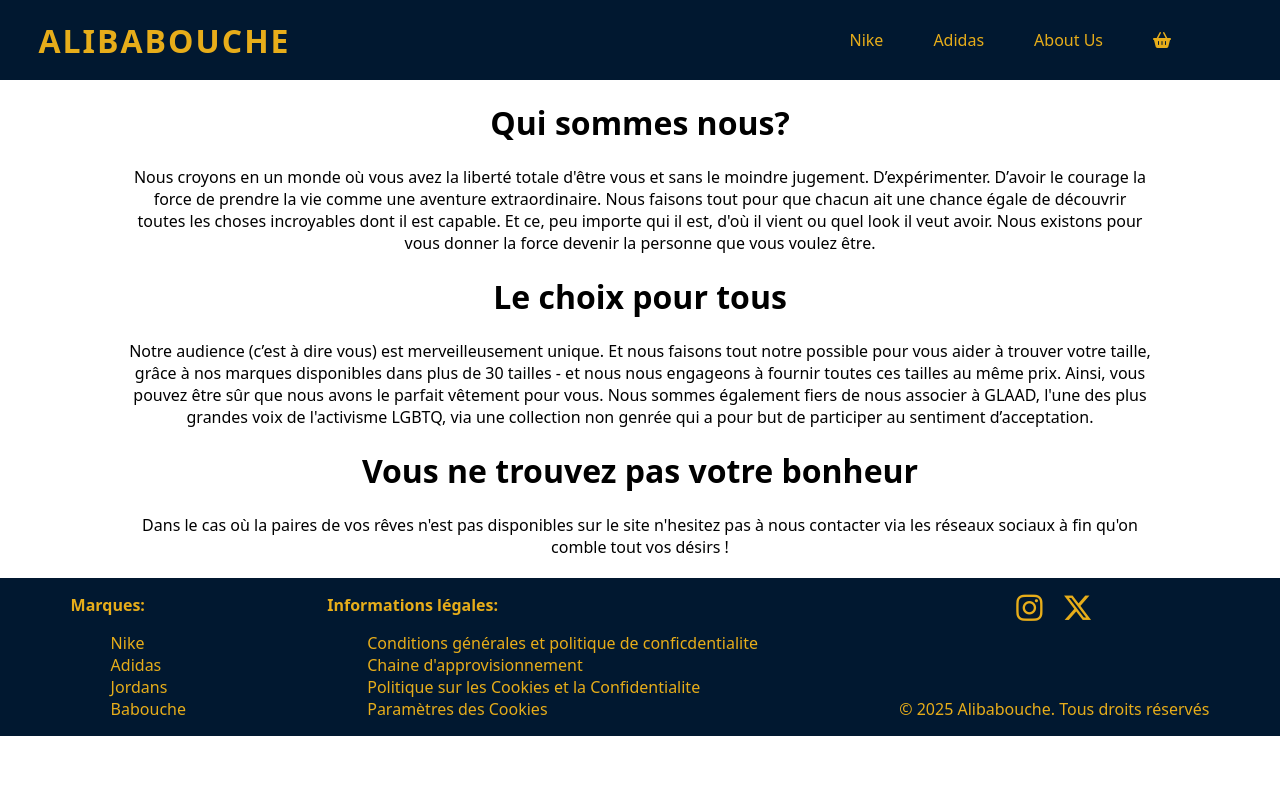
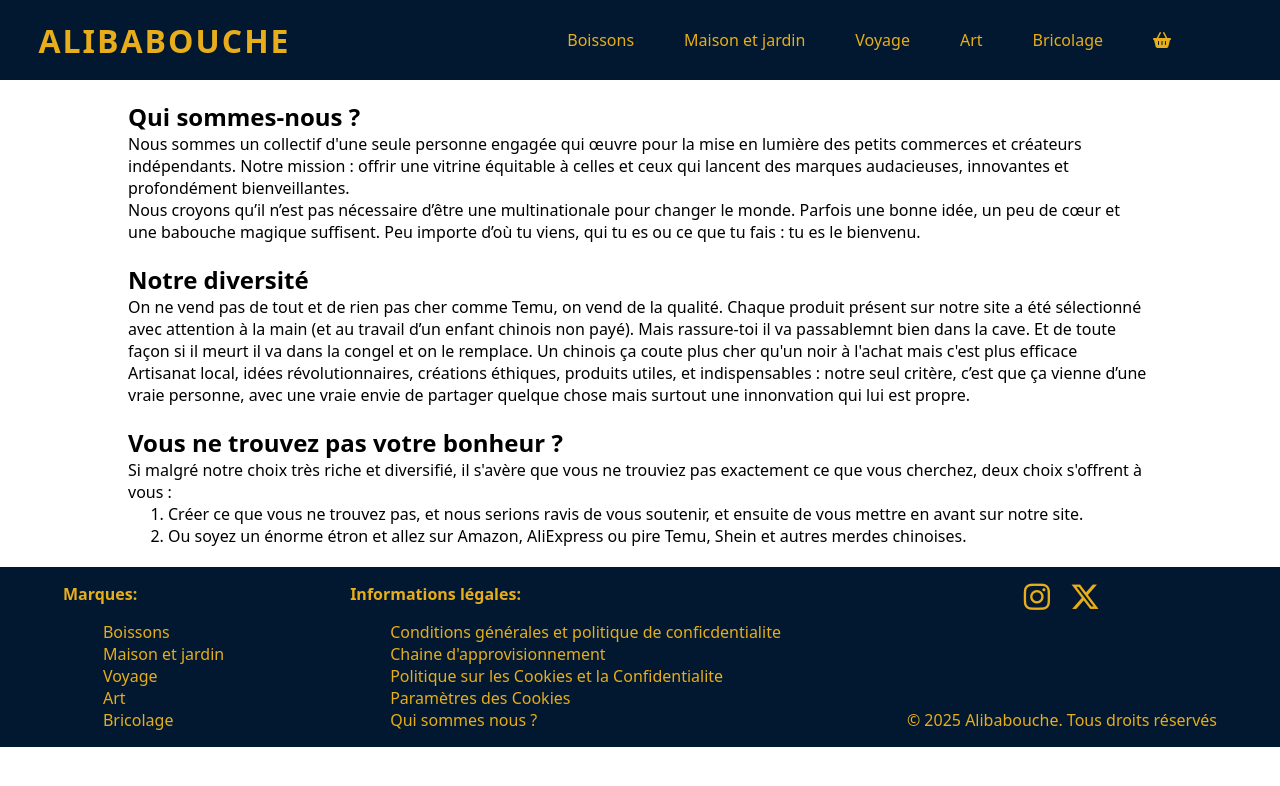
Before and after one commit to Bastien-Project/Alibabouche, a PHP site: page /aboutUs.php in a window 1280 px wide. Shown: the top 786 px of the page. Run offline with PHP 8.4, Linux system fonts and the light colour scheme; some libraries are stand-ins or nearby versions.

Commit message:
FIX : fin de refonte de la page Qui sommes nous ?

```diff
--- a/aboutUs.php
+++ b/aboutUs.php
@@ -1,18 +1,28 @@
 <?php include 'header.php'; ?>
 
 <div class="AboutUs">
-    <h1>Qui sommes nous?</h1>
-    <p>Nous croyons en un monde où vous avez la liberté totale d'être vous et sans le moindre jugement. D’expérimenter.
-        D’avoir le courage la force de prendre la vie comme une aventure extraordinaire. Nous faisons tout pour que chacun
-        ait une chance égale de découvrir toutes les choses incroyables dont il est capable. Et ce, peu importe qui il est, d'où il vient ou quel look il veut avoir.
-        Nous existons pour vous donner la force devenir la personne que vous voulez être.</p>
-    <h1>Le choix pour tous</h1>
-    <p>Notre audience (c’est à dire vous) est merveilleusement unique. Et nous faisons tout notre possible pour vous aider à trouver votre taille, grâce à nos
-        marques disponibles dans plus de 30 tailles - et nous nous engageons à fournir toutes ces tailles au même prix. Ainsi, vous
-        pouvez être sûr que nous avons le parfait vêtement pour vous. Nous sommes également fiers de nous associer à GLAAD, l'une des plus grandes voix
-        de l'activisme LGBTQ, via une collection non genrée qui a pour but de participer au sentiment d’acceptation.</p>
-    <h1>Vous ne trouvez pas votre bonheur</h1>
-    <p>Dans le cas où la paires de vos rêves n'est pas disponibles sur le site n'hesitez pas à nous contacter via les réseaux sociaux à fin qu'on comble tout vos désirs !</p>
+    <h2>Qui sommes-nous ?</h2>
+    <p>
+        Nous sommes un collectif d'une seule personne engagée qui œuvre pour la mise en lumière des petits commerces et créateurs indépendants.
+        Notre mission : offrir une vitrine équitable à celles et ceux qui lancent des marques audacieuses, innovantes et profondément bienveillantes.
+        <br> Nous croyons qu’il n’est pas nécessaire d’être une multinationale pour changer le monde. Parfois une bonne idée, un peu de cœur et une babouche magique suffisent.
+        Peu importe d’où tu viens, qui tu es ou ce que tu fais : tu es le bienvenu.
+    </p>
+
+    <h2>Notre diversité</h2>
+    <p>
+        On ne vend pas de tout et de rien pas cher comme Temu, on vend de la qualité. Chaque produit présent sur notre site a été sélectionné avec attention à la main (et au travail d’un enfant chinois non payé). Mais rassure-toi il va passablemnt bien dans la cave.
+        Et de toute façon si il meurt il va dans la congel et on le remplace. Un chinois ça coute plus cher qu'un noir à l'achat mais c'est plus efficace
+        <br>Artisanat local, idées révolutionnaires, créations éthiques, produits utiles, et indispensables : notre seul critère, c’est que ça vienne d’une vraie personne, avec une vraie envie de partager quelque chose mais surtout une innonvation qui lui est propre.
+    </p>
+
+
+    <h2>Vous ne trouvez pas votre bonheur ?</h2>
+    <p>Si malgré notre choix très riche et diversifié, il s'avère que vous ne trouviez pas exactement ce que vous cherchez, deux choix s'offrent à vous :</p>
+    <ol>
+        <li> Créer ce que vous ne trouvez pas, et nous serions ravis de vous soutenir, et ensuite de vous mettre en avant sur notre site.</li>
+        <li> Ou soyez un énorme étron et allez sur Amazon, AliExpress ou pire Temu, Shein et autres merdes chinoises.</li>
+    </ol>
 </div>
 
 <?php include 'footer.php'; ?>
--- a/footer.php
+++ b/footer.php
@@ -2,10 +2,11 @@
         <div class="footer_brand">
             <p><strong>Marques:</strong></p>
             <ul>
-                <li><a href="nike.php" target="_blank">Nike</a></li>
-                <li><a href="adidas.php" target="_blank">Adidas</a></li>
-                <li><a href="jordans.php" target="_blank">Jordans</a></li>
-                <li><a href="babouche.php" target="_blank">Babouche</a></li>
+            <li><a href="drink.php">Boissons</a></li>
+            <li><a href="house.php">Maison et jardin</a></li>
+            <li><a href="travel.php">Voyage</a></li>
+            <li><a href="art.php">Art</a></li>
+            <li><a href="diy.php">Bricolage</a></li>
             </ul>
         </div>
         <div class="footer_notices">
@@ -15,7 +16,7 @@
                 <li>Chaine d'approvisionnement</li>
                 <li>Politique sur les Cookies et la Confidentialite</li>
                 <li>Paramètres des Cookies</li>
-
+                <li><a href="aboutus.php">Qui sommes nous ?</a></li>
             </ul>
         </div>
         <div class="footer_social_and_right">
--- a/header.php
+++ b/header.php
@@ -12,9 +12,11 @@
     <header>
         <a href="index.php" class="logo">Alibabouche</a>
         <ul>
-            <li><a href="nike.php">Nike</a></li>
-            <li><a href="adidas.php">Adidas</a></li>
-            <li><a href="aboutUs.php">About Us</a></li>
+            <li><a href="drink.php">Boissons</a></li>
+            <li><a href="house.php">Maison et jardin</a></li>
+            <li><a href="travel.php">Voyage</a></li>
+            <li><a href="art.php">Art</a></li>
+            <li><a href="diy.php">Bricolage</a></li>
             <li><i class="fa-solid fa-basket-shopping"><a href="panier.php"></a></i></li>
         </ul>
     </header>
--- a/style.css
+++ b/style.css
@@ -32,7 +32,8 @@ header ul li {
     list-style: none;
 }
 
-header ul li a, header ul li i {
+header ul li a,
+header ul li i {
     text-decoration: none;
     padding: 6px 15px;
     color: #E7AD1A;
@@ -51,22 +52,8 @@ body {
     min-height: 100vh;
 }
 
-body>h1 {
-    display: flex;
-    justify-content: center;
-    margin-top: 6%;
-}
-
-body>h2 {
-    display: flex;
-    justify-content: center;
-}
-
-body>h3 {
-    display: flex;
-    justify-content: center;
-    margin-top: 5%;
-    font-size: 150%;
+h1 {
+    text-align: center;
 }
 
 .homePage {
@@ -169,8 +156,15 @@ body>h3 {
 }
 
 .AboutUs {
-    text-align: center;
     margin: 20px 10%;
+}
+
+.AboutUs h2 {
+    margin-bottom: 0;
+}
+
+.AboutUs p, .AboutUs ol {
+    margin: 0;
 }
 
 footer {
@@ -181,11 +175,13 @@ footer {
     justify-content: space-around;
 }
 
-.footer_brand li, .footer_notices li {
+.footer_brand li,
+.footer_notices li {
     list-style: none;
 }
 
-.footer_brand a, .footer_notices a {
+.footer_brand a,
+.footer_notices a {
     color: #E7AD1A;
     text-decoration: none;
 }
```
